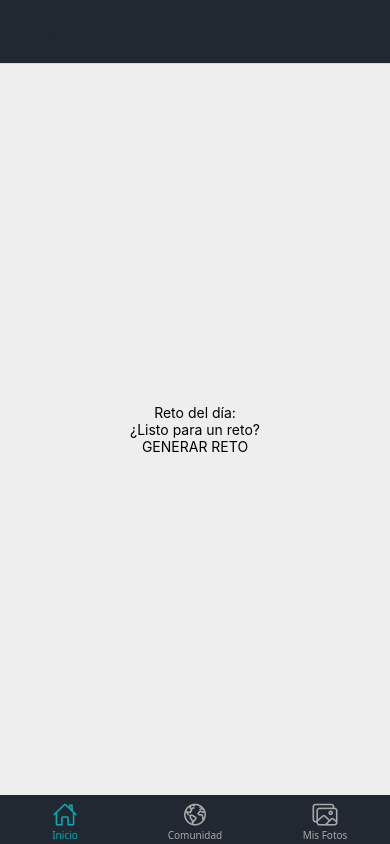
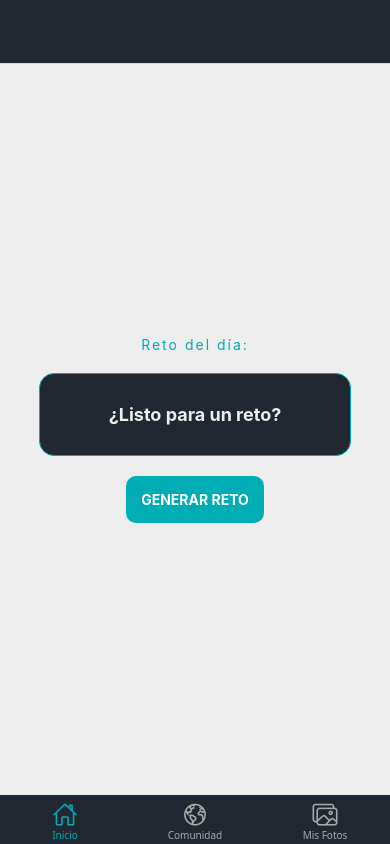
Before and after one commit to hiw4n/Phosapp, a React Native app: screen /Inicio in a window 390 px wide. Built offline with nearby package versions, Linux system fonts and the light colour scheme.

Commit message:
styles: update general styles TODO_ mejorarlo

```diff
--- a/src/global/styles/Styles.style.js
+++ b/src/global/styles/Styles.style.js
@@ -14,24 +14,42 @@ const globalStyles = StyleSheet.create({
     fontWeight: 'bold',
     color: C.text,
   },
+  card: {
+    backgroundColor: C.primary,
+    padding: 30,
+    borderRadius: 15,
+    marginVertical: 20,
+    width: '80%',
+    alignItems: 'center',
+    borderWidth: 1,
+    borderColor: C.accent
+  },
+  retoText: {
+    color: C.background,
+    fontSize: 18,
+    textAlign: 'center',
+    fontWeight: 'bold'
+  },
+  title: {
+    color: C.accent,
+    fontSize: 14,
+    letterSpacing: 2
+  },
 
   //Buttons
   button: {
-    nav:{
-      active: C.accent,
-      inactive: C.inactive,
-    },
-    primary:{
-
-
-    }
-  }
-
-
-
-
-
-
+    backgroundColor: C.accent,
+    padding: 15,
+    borderRadius: 10,
+  },
+  buttonText: {
+    color: 'white',
+    fontWeight: 'bold'
+  },
+  nav:{
+    active: C.accent,
+    inactive: C.inactive,
+  },
 
 });
 
```
